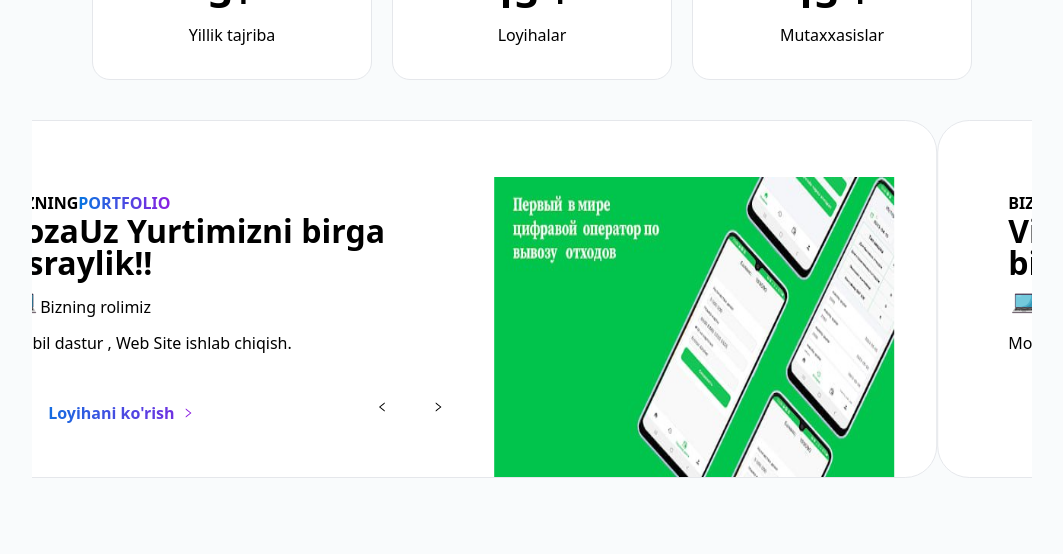
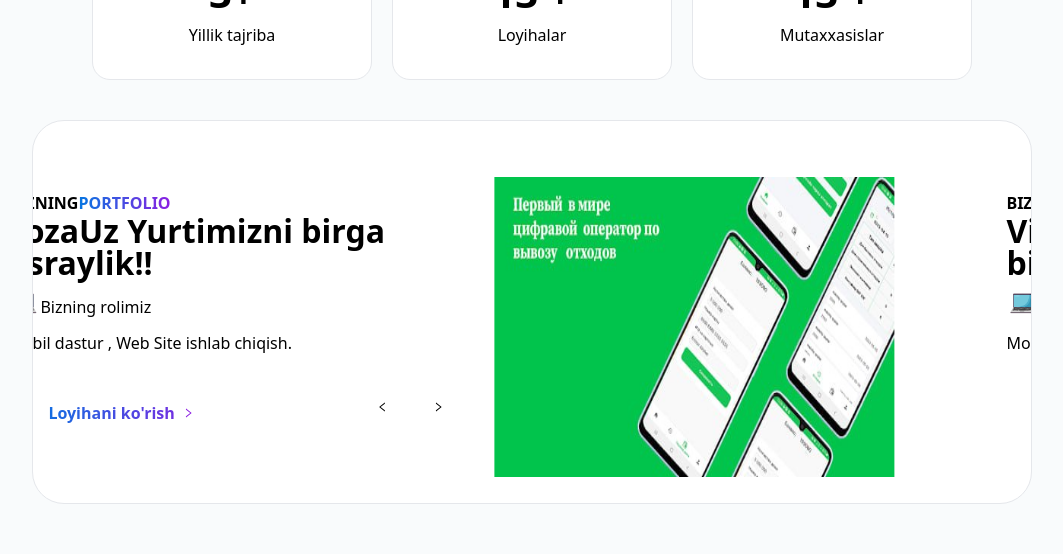
Before and after one commit to EAGLEMadaminov/programmer, a Next.js app: page / in a window 1280 px wide. Shown: the part 1120-1674 px from the top of the page, without its empty margins (108-1171 px from the left). Built offline with nearby package versions, Linux system fonts and the light colour scheme.

Commit message:
change border

```diff
--- a/src/components/PortfolioSlider.jsx
+++ b/src/components/PortfolioSlider.jsx
@@ -65,13 +65,14 @@ function PortfolioSlider() {
   };
   return (
     <div>
-      <Slider {...settings} ref={projectsSlider}>
+      <Slider
+        {...settings}
+        ref={projectsSlider}
+        className="border rounded-[32px] bg-white w-[350px] md:w-[600px] lg:w-[1000px]"
+      >
         {projects.map((item) => {
           return (
-            <div
-              key={item.id}
-              className="flex projects-slider mx-auto flex-wrap border bg-white rounded-[32px] w-[350px] md:w-[600px] lg:w-[1000px] "
-            >
+            <div key={item.id} className=" projects-slider mx-auto rounded-[32px]">
               <div className="sm:w-[450px] ml-[70px] sm:mt-[70px] mt-[40px]">
                 <p className="uppercase font-[700]">
                   Bizning
```
